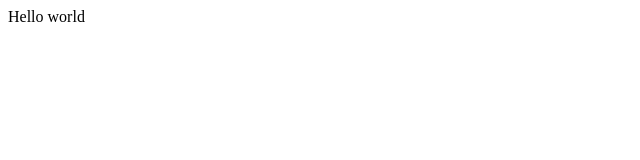
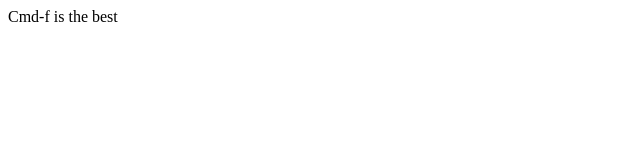
Before and after one commit to hmeeet/cmd-f2024project, a plain HTML site: page index.html in a window 1280 px wide. Shown: the full height of the page, 0-640 px from the left. Drawn offline with Linux system fonts and the light colour scheme.

Commit message:
2nd commit

```diff
--- a/index.html
+++ b/index.html
@@ -9,7 +9,7 @@
 </head>
 
 <body>
-  Hello world
+  Cmd-f is the best
   <script src="script.js"></script>
 </body>
 
```
